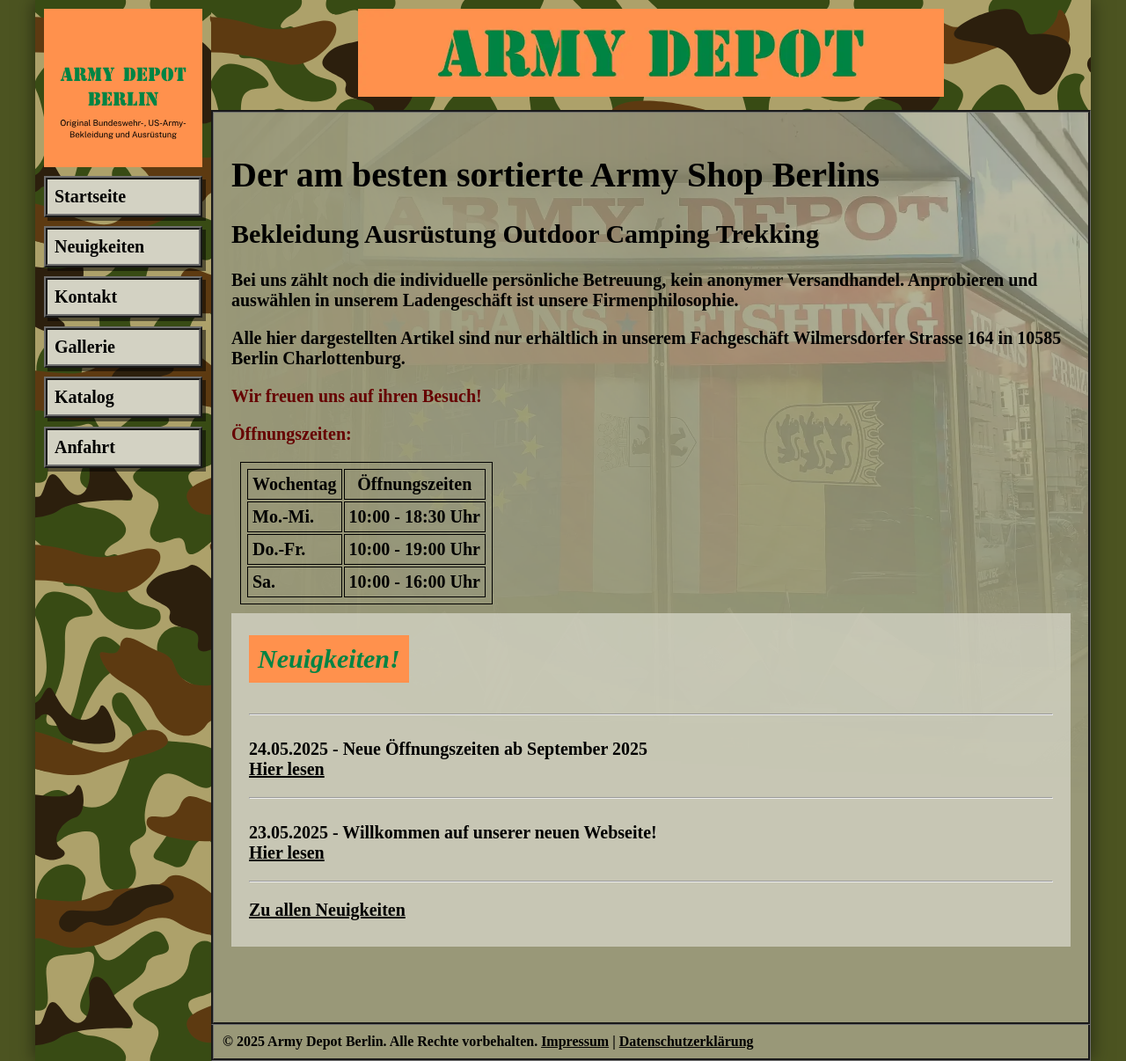
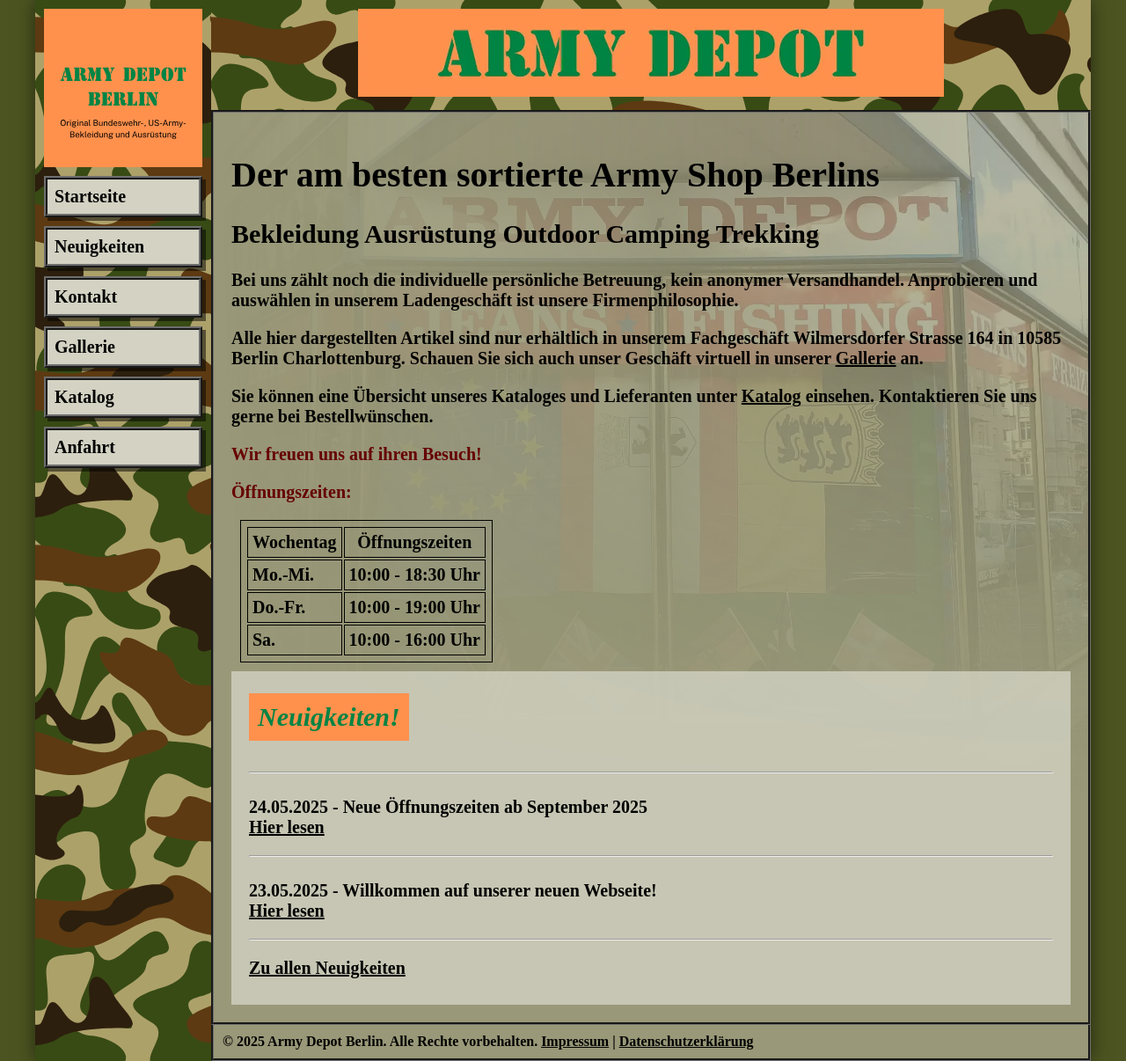
Before and after one commit to DevinTDHa/army-depot-berlin, a Jekyll site: the page built from index.md, in a window 1280 px wide and 1206 px high. Shown: the whole window at 88% size. Built offline with Jekyll 4.4.1, drawn with Linux system fonts in a browser that asks for light colours.

Commit message:
update index and katalog text

```diff
--- a/index.md
+++ b/index.md
@@ -10,7 +10,9 @@
 
 Bei uns zählt noch die individuelle persönliche Betreuung, kein anonymer Versandhandel. Anprobieren und auswählen in unserem Ladengeschäft ist unsere Firmenphilosophie.
 
-Alle hier dargestellten Artikel sind nur erhältlich in unserem Fachgeschäft Wilmersdorfer Strasse 164 in 10585 Berlin Charlottenburg.
+Alle hier dargestellten Artikel sind nur erhältlich in unserem Fachgeschäft Wilmersdorfer Strasse 164 in 10585 Berlin Charlottenburg. Schauen Sie sich auch unser Geschäft virtuell in unserer [Gallerie](./gallerie/) an.
+
+Sie können eine Übersicht unseres Kataloges und Lieferanten unter [Katalog](./katalog/) einsehen. Kontaktieren Sie uns gerne bei Bestellwünschen.
 
 **Wir freuen uns auf ihren Besuch!**
 
```
Also changed, not shown: katalog.md (+1 -2 lines), Gemfile.lock.
